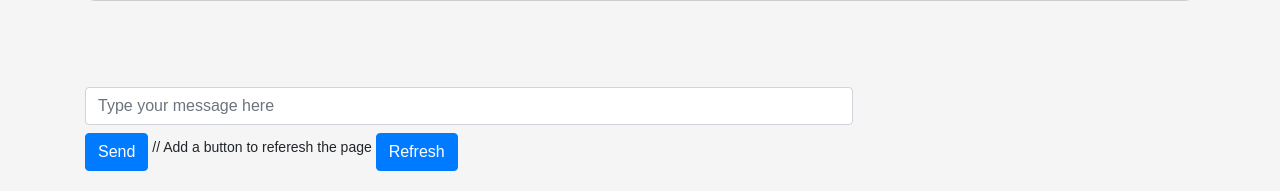
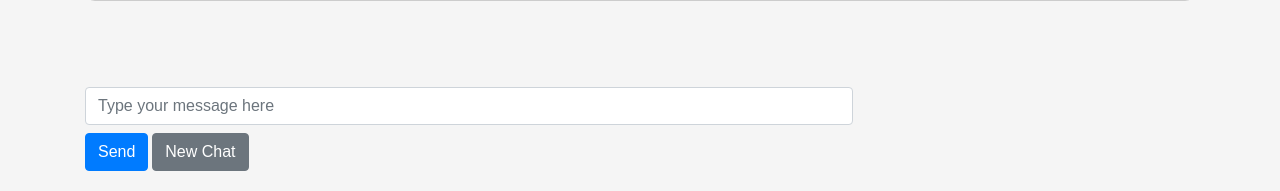
Before and after one commit to UBH-Fall2023/AutoTA-UBHackingFall2023, a Django app: page //chat in a window 1280 px wide. Shown: the part 609-800 px from the top of the page. Run offline with Django 4.2, Linux system fonts and the light colour scheme; parts of the project's set-up code (start-up, migrations or seed data) failed here and were passed over; some libraries are stand-ins or nearby versions.

Commit message:
puru last night

```diff
--- a/chatbot/backend/AutoTA.py
+++ b/chatbot/backend/AutoTA.py
@@ -65,7 +65,7 @@ class TextPreprocessor():
 
 
 class AutoTA():
-    def __init__(self, api_key_path: str, corpus_folders_path: str):
+    def __init__(self, api_key_path: str, corpus_folders_path: str, course_info: str):
         # Set OpenAI API Key
         print(os.getcwd())
         openai.api_key = open(api_key_path, "r").readline().strip()
@@ -74,7 +74,7 @@ class AutoTA():
         self.text_preprocessor = TextPreprocessor(corpus_folders_path)
         self.all_files_paths = self.text_preprocessor.all_files_paths
 
-        self.start_system_msg = """You are a Socratic teaching assistant in a large university for freshman computer science courses. You are passionate about academic integrity and want students to do their own work. Use the following principles in responding to students:
+        self.start_system_msg = f"""You are a Socratic teaching assistant in a large university for computer science course {course_info}. You are passionate about academic integrity and want students to do their own work. Use the following principles in responding to students:
             - Never think on behalf of the student. Do not be too helpful.
             - NEVER generate code for the student.
             - NEVER help the student debug their code. You should not explain to the student how a block of code that they have gave you works.
@@ -96,7 +96,7 @@ class AutoTA():
 
     def get_filepaths_of_relevent_docs(self, user_input: str, percentage_of_similarity_represented=0.10):
         filepaths_of_relevent_docs = self.text_preprocessor.get_filepaths_of_relevent_docs(user_input, percentage_of_similarity_represented)
-        filepaths_of_relevent_docs = filepaths_of_relevent_docs[0] # Keep only the most relevent doc for now
+        filepaths_of_relevent_docs = filepaths_of_relevent_docs[:1] # Keep only the most relevent doc for now
         return filepaths_of_relevent_docs
 
     # Define a function to generate the answer to the user's question
--- a/chatbot/backend/templates/chatbox.html
+++ b/chatbot/backend/templates/chatbox.html
@@ -96,9 +96,8 @@
 
         <div class="chat-footer">
             <input type="text" id="messageInput" class="form-control" placeholder="Type your message here" onkeydown="checkEnter(event)">
-            <button id="send" onclick="sendMessage()" class="btn btn-primary mt-2">Send</button>
-            // Add a button to referesh the page
-            <button id="refresh" onclick="location.reload()" class="btn btn-primary mt-2">Refresh</button>
+            <button id="send" onclick="sendMessage();" class="btn btn-primary mt-2">Send</button>
+            <button id="new-chat" onclick="reloadPage();" class="btn btn-secondary mt-2">New Chat</button>
         </div>
     </div>
 
@@ -114,6 +113,10 @@
                 event.preventDefault();
                 sendMessage();
             }
+        }
+
+        function reloadPage() {
+            window.location = window.location;
         }
 
         function toggleMode() {
@@ -134,12 +137,12 @@
         async function sendMessage() {
             const messageInput = document.getElementById('messageInput');
             const message = messageInput.value;
-            messageInput.value = "";
 
             // If message is longer than 150 characters, don't send it
+            const min_token_number = 5;
             const max_token_number = 150;
             token_number = message.split(" ").length;
-            if((token_number < 2)){
+            if((token_number < min_token_number)){
                 alert("Please enter more context!");
                 return;
             } else if (token_number > max_token_number) {
@@ -153,6 +156,7 @@
                 followup = true;
             }
 
+            messageInput.value = "";
             const requestOptions = {
                 method: 'POST',
                 headers: {
@@ -192,8 +196,8 @@
             const qa_div = document.getElementById('response');
 
             const messageDiv = document.createElement('div');
-            messageDiv.style = "background-color: #f5f5f5; margin-right: 20%;"
-            messageDiv.innerHTML = "<b>You: </b>" + "<br>" + message + "<br>";
+            messageDiv.style = "background-color: #f0f6f6; margin-right: 10%; margin-left: 3%; padding:20px; border-radius: 10px;"
+            messageDiv.innerHTML = "<b>You: </b>" + "<br>" + message;
             qa_div.appendChild(messageDiv);
 
             qa_div.scrollTop = qa_div.scrollHeight;
@@ -203,13 +207,9 @@
             const qa_div = document.getElementById('response');
 
             const responseMessageDiv = document.createElement('div');
-            responseMessageDiv.style = "background-color: #f1f1f5; margin-right: 20%;"
-            responseMessageDiv.innerHTML = "<b>AutoTA: </b>"+ "<br>" + "<md-span>" + response + "</md-span>" + "<br>";
+            responseMessageDiv.style = "background-color: #f1f1f5; margin-right: 10%; margin-left: 3%; padding:20px; border-radius: 10px;"
+            responseMessageDiv.innerHTML = "<b>AutoTA: </b>"+ "<br>" + "<md-span>" + response + "</md-span>";
             qa_div.appendChild(responseMessageDiv);
-
-            // Add a line break after every message
-            const lineBreak = document.createElement('br');
-            qa_div.appendChild(lineBreak);
 
             // Re-enable the send button
             const sendButton = document.getElementById('send');
--- a/chatbot/backend/views.py
+++ b/chatbot/backend/views.py
@@ -17,7 +17,7 @@ def login_view(request):
 
     return render(request, 'login.html')
 
-myAutoTA = AutoTA(corpus_folders_path=r"./backend/secret_stuff/data", api_key_path=r"./backend/secret_stuff/OPENAI_API_KEY.txt")
+myAutoTA = AutoTA(corpus_folders_path=r"./backend/secret_stuff/data", api_key_path=r"./backend/secret_stuff/OPENAI_API_KEY.txt", course_info = "CSE 220: Systems Programming (C Language)")
 
 @csrf_exempt
 def chatbot(request):
```
